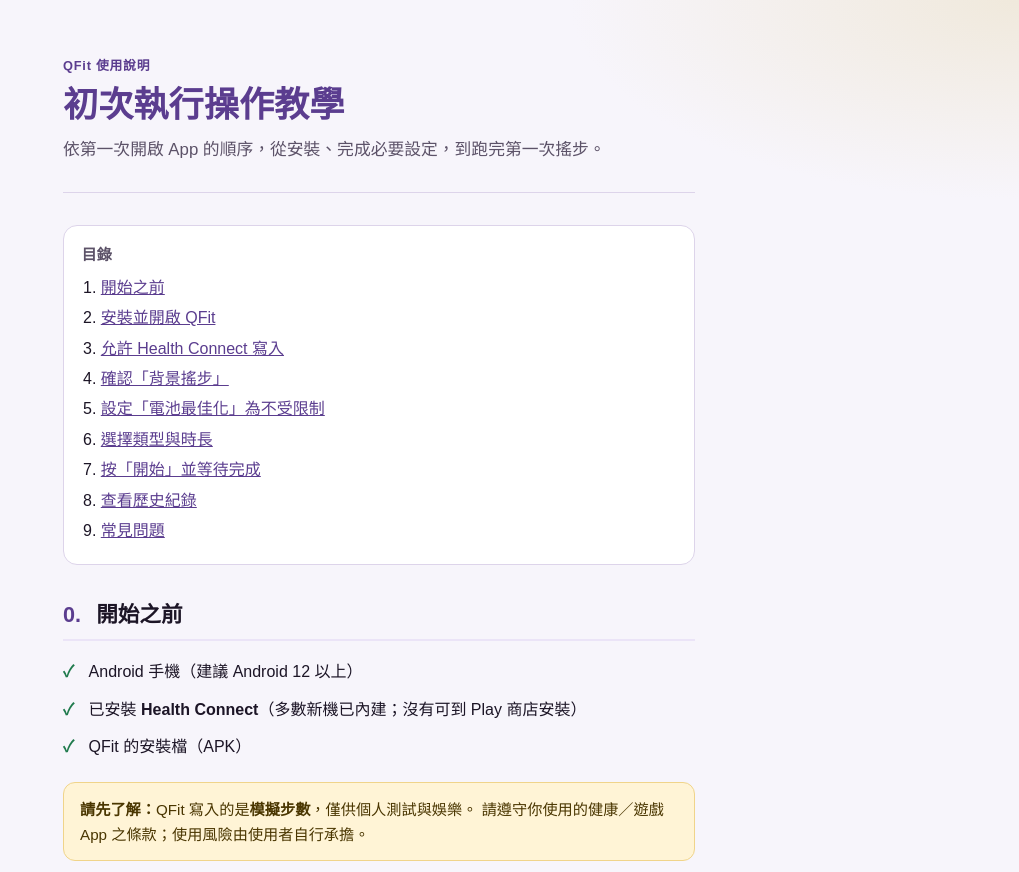
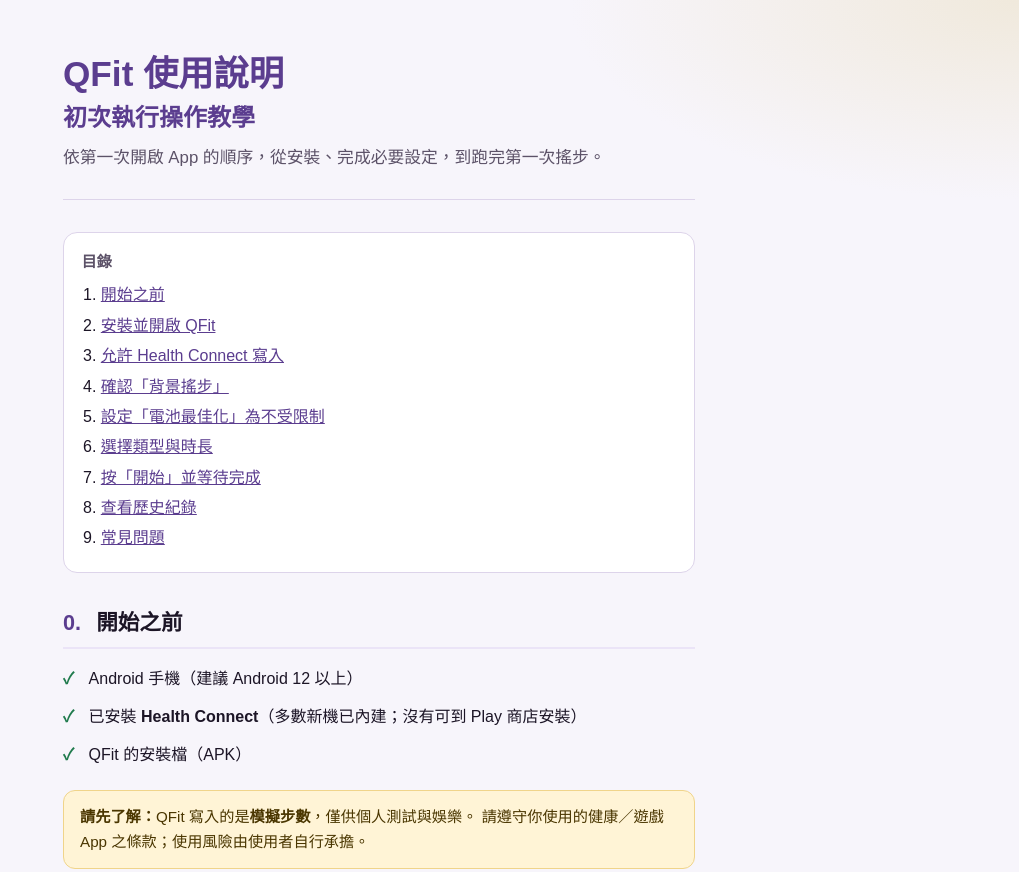
Before and after one commit to Pixson-Lin/QFit, a plain HTML site: page docs/index.html in a window 1280 px wide. Shown: the top 872 px of the page, without its empty margins (261-1280 px from the left). Drawn offline with Linux system fonts and the light colour scheme.

Commit message:
Adjust guide header font sizes for clearer title hierarchy

```diff
--- a/docs/index.html
+++ b/docs/index.html
@@ -50,16 +50,16 @@
       margin-bottom: 2rem;
     }
     .eyebrow {
-      display: inline-block;
-      font-size: 0.8rem;
-      letter-spacing: 0.06em;
+      display: block;
+      font-size: clamp(1.7rem, 4vw, 2.2rem);
+      line-height: 1.25;
       color: var(--brand);
       font-weight: 700;
-      margin-bottom: 0.4rem;
+      margin-bottom: 0.35rem;
     }
     h1 {
-      font-size: clamp(1.7rem, 4vw, 2.2rem);
-      line-height: 1.25;
+      font-size: clamp(1.25rem, 2.8vw, 1.5rem);
+      line-height: 1.35;
       margin: 0 0 0.6rem;
       color: var(--brand);
     }
```
